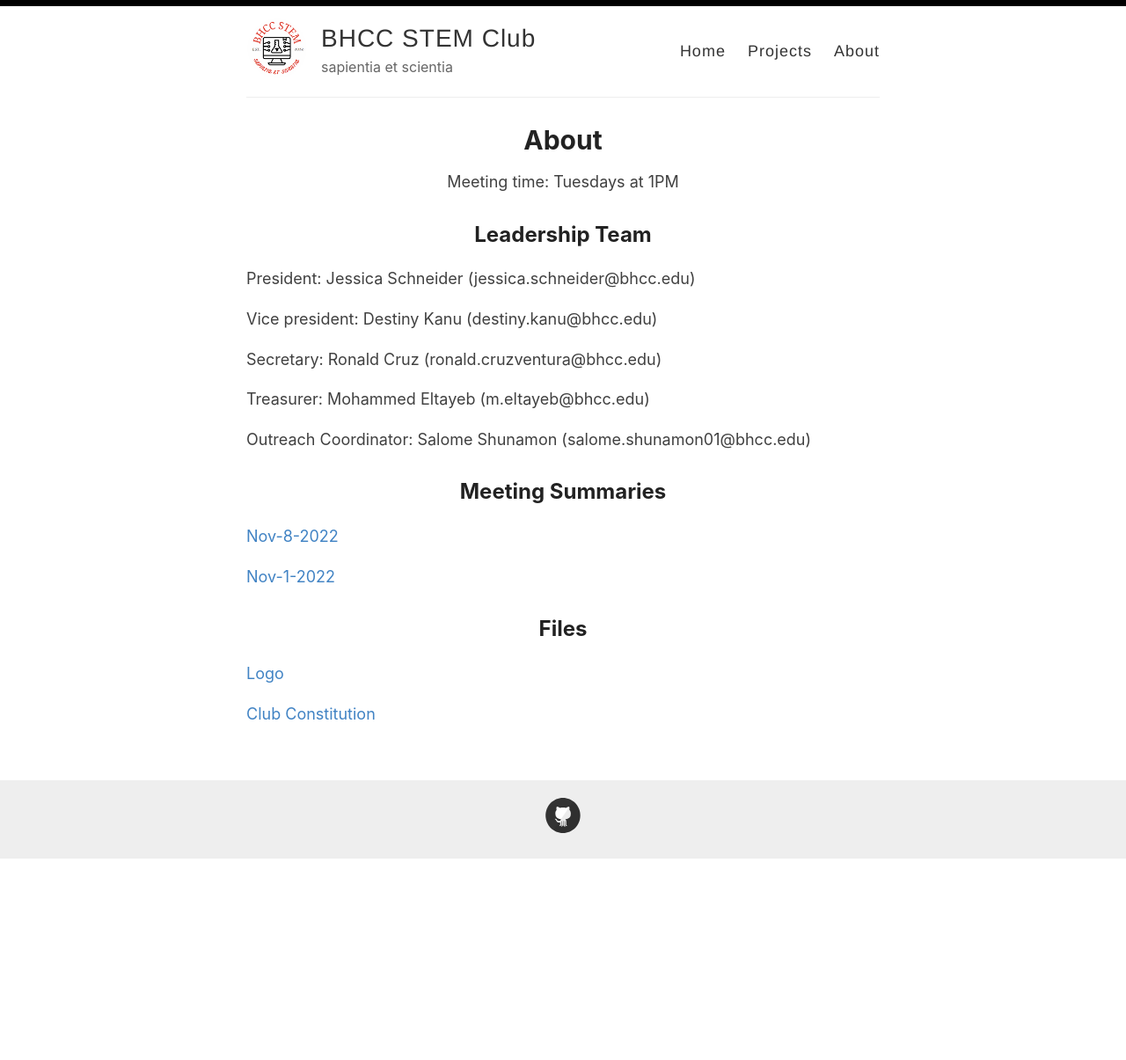
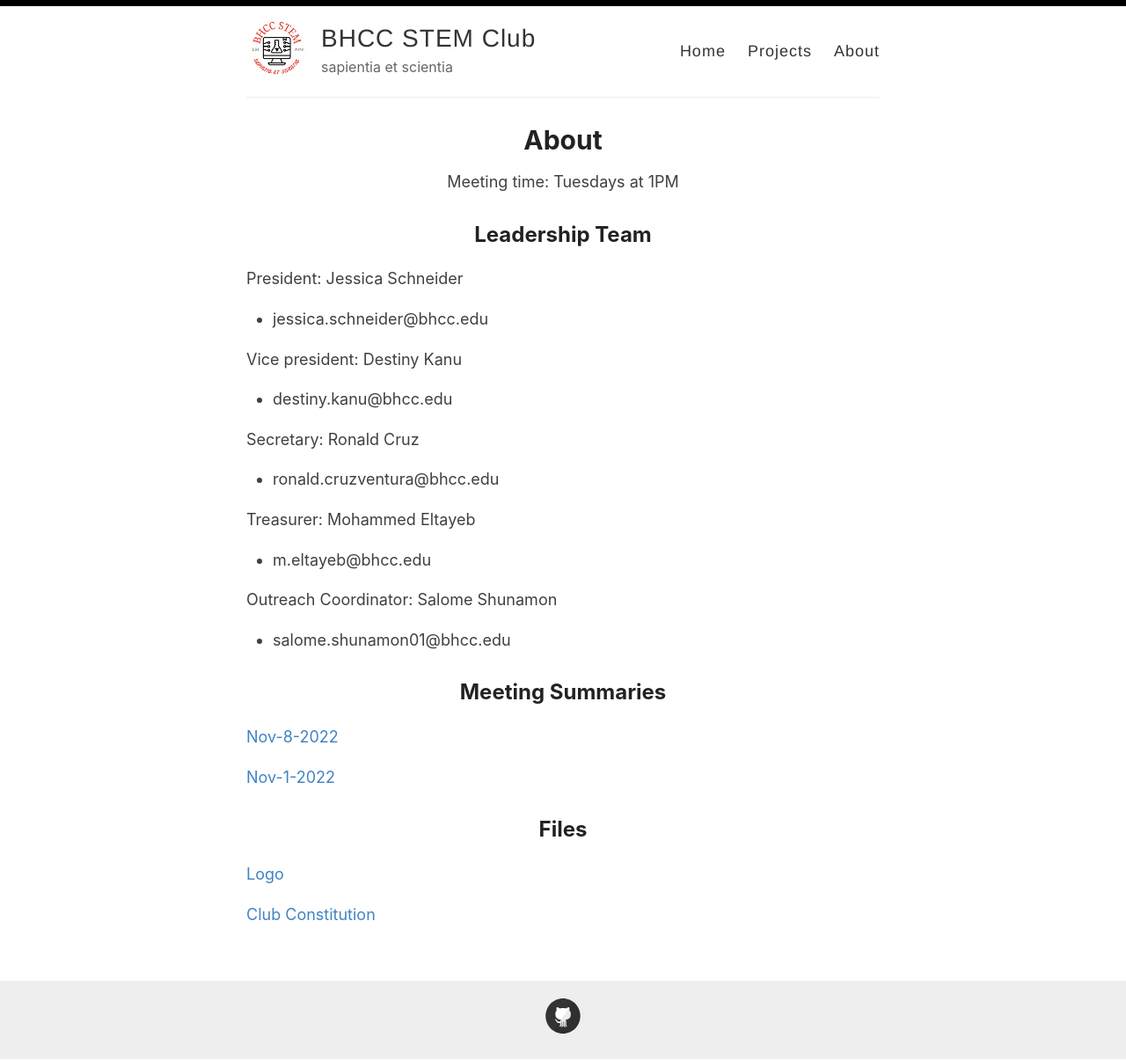
Before and after one commit to bhccstem/bhccstem.github.io, a Jekyll site: the page built from _pages/about.md, in a window 1280 px wide. Shown: the whole page at 88% size. Built offline with Jekyll 4.4.1, drawn with Linux system fonts in a browser that asks for light colours; before the commit the page ends 977 px from its top, so only the background shows below that.

```diff
--- a/_pages/about.md
+++ b/_pages/about.md
@@ -8,15 +8,25 @@ permalink: /about/
 
 ## Leadership Team
 
-President: Jessica Schneider (jessica.schneider@bhcc.edu)
+President: Jessica Schneider
 
-Vice president: Destiny Kanu (destiny.kanu@bhcc.edu)
+- jessica.schneider@bhcc.edu
 
-Secretary: Ronald Cruz (ronald.cruzventura@bhcc.edu)
+Vice president: Destiny Kanu
 
-Treasurer: Mohammed Eltayeb (m.eltayeb@bhcc.edu)
+- destiny.kanu@bhcc.edu
 
-Outreach Coordinator: Salome Shunamon (salome.shunamon01@bhcc.edu)
+Secretary: Ronald Cruz
+
+- ronald.cruzventura@bhcc.edu
+
+Treasurer: Mohammed Eltayeb
+
+- m.eltayeb@bhcc.edu
+
+Outreach Coordinator: Salome Shunamon
+
+- salome.shunamon01@bhcc.edu
 
 ## Meeting Summaries
 
```
